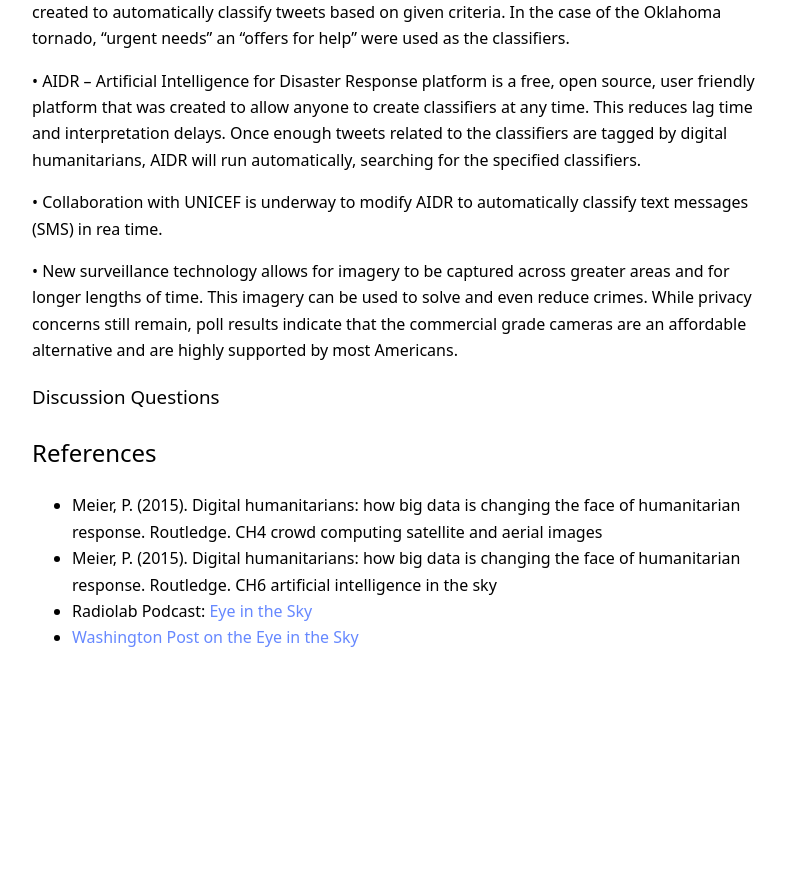
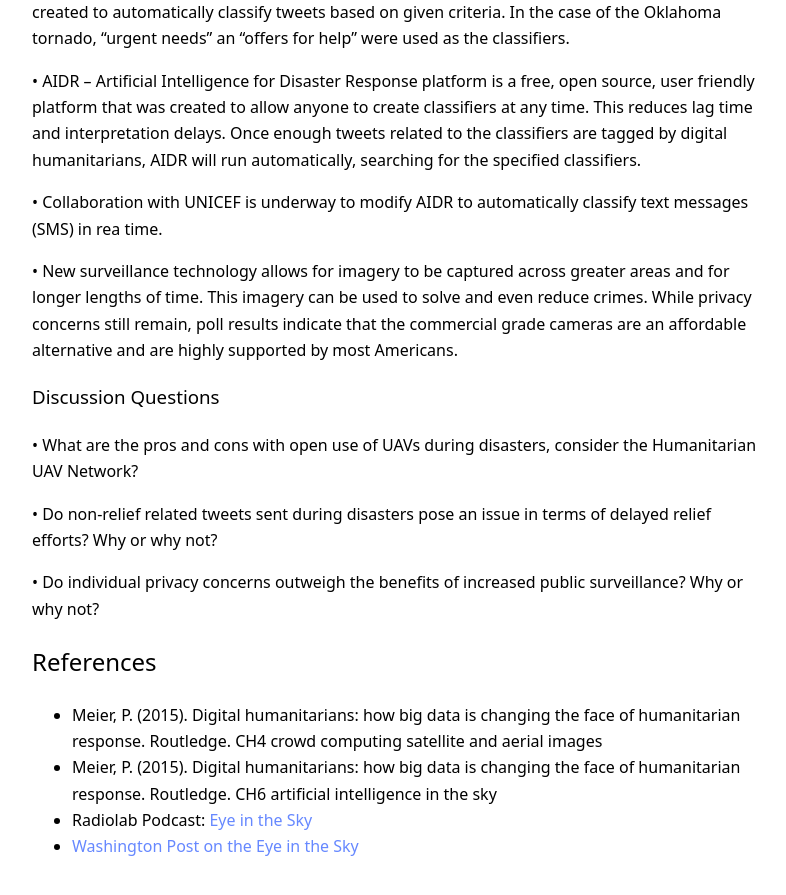
Before and after one commit to RandyWilkinsASU/ddm-textbook-summer-2019, a Jekyll site: the page built from _posts/2019-07-14-ch05-eye-in-sky.md, in a window 1280 px wide and 900 px high, scrolled down 3476 px. Shown: the top 895 px of the window, without its empty margins (240-1026 px from the left). Built offline with Jekyll 4.4.1, drawn with Linux system fonts in a browser that asks for light colours; our own code applies the rules of GitHub Pages for plain Markdown files; before the commit the page ends 4167 px from its top, so only the background shows below that.

Commit message:
update discussion questions

```diff
--- a/_posts/2019-07-14-ch05-eye-in-sky.md
+++ b/_posts/2019-07-14-ch05-eye-in-sky.md
@@ -55,6 +55,11 @@ In recognition of the concerns, McNutt consulted with the American Civil Liberti
 •	New surveillance technology allows for imagery to be captured across greater areas and for longer lengths of time.  This imagery can be used to solve and even reduce crimes.  While privacy concerns still remain, poll results indicate that the commercial grade cameras are an affordable alternative and are highly supported by most Americans.
 
 ### Discussion Questions
+•	What are the pros and cons with open use of UAVs during disasters, consider the Humanitarian UAV Network?
+
+•	Do non-relief related tweets sent during disasters pose an issue in terms of delayed relief efforts?  Why or why not?
+
+•	Do individual privacy concerns outweigh the benefits of increased public surveillance?  Why or why not?
 
 
 
```
